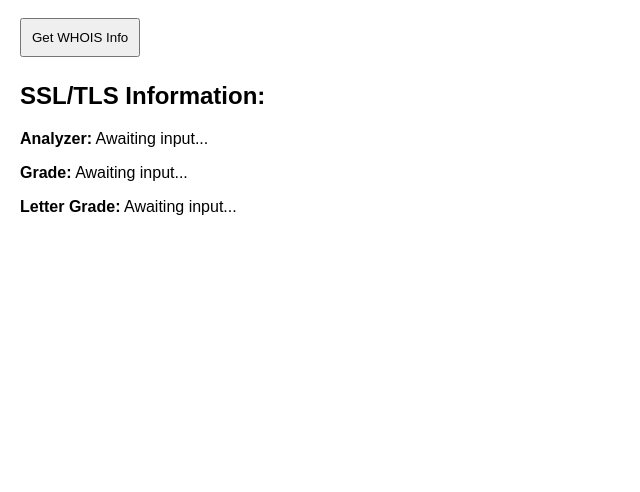
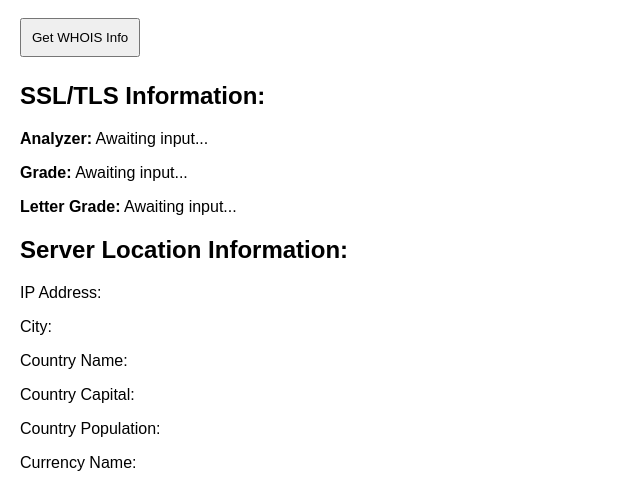
Before and after one commit to Romain-Lorenzo/webScanner, a Flask app: page / in a window 1280 px wide. Shown: the part 372-864 px from the top of the page, without its empty margins (0-640 px from the left). Before the commit the page ends 587 px from the top, so only its background shows below. Run offline with Flask 3, Linux system fonts and the light colour scheme.

Commit message:
2nd push

```diff
--- a/app.py
+++ b/app.py
@@ -1,6 +1,6 @@
-import os
 from flask import Flask, render_template, request, jsonify
 from requests import get
+import requests
 
 app = Flask(__name__)
 
@@ -91,3 +91,38 @@ def api_tls():
 
     except Exception as e:
         return jsonify({"error": f"Failed to fetch TLS data: {str(e)}"}), 500
+
+@app.route('/api/server-info', methods=['POST'])
+def api_server_info():
+    data = request.get_json()
+    if not data or "url" not in data:
+        return jsonify({"error": "Missing 'url' in request data"}), 400
+
+    url = data["url"]
+
+    try:
+        # Step 1: Retrieve the IP address using Web-Check's DNS API
+        dns_response = requests.get(f"http://webcheck:3000/api/dns?url={url}", timeout=10)
+        dns_response.raise_for_status()
+        dns_data = dns_response.json()
+
+        # Extract IP address from the 'A' object if it exists
+        ip_address = None
+        if "A" in dns_data and isinstance(dns_data["A"], dict) and "address" in dns_data["A"]:
+            ip_address = dns_data["A"]["address"]
+        elif "address" in dns_data:  # Fallback in case structure changes
+            ip_address = dns_data["address"]
+
+        if not ip_address:
+            return jsonify({"error": "Failed to retrieve IP address."}), 404
+
+        # Step 2: Query ipapi.co with the IP address
+        ipapi_response = requests.get(f"https://ipapi.co/{ip_address}/json/", timeout=10)
+        ipapi_response.raise_for_status()
+        server_info = ipapi_response.json()
+
+        # Return the server info
+        return jsonify(server_info)
+
+    except requests.exceptions.RequestException as e:
+        return jsonify({"error": f"Failed to fetch server info: {str(e)}"}), 500
--- a/static/script.js
+++ b/static/script.js
@@ -13,6 +13,14 @@ document.getElementById("check-form").addEventListener("submit", async (e) => {
     const tlsGradeElement = document.getElementById("tls-grade");
     const tlsLetterGradeElement = document.getElementById("tls-lettergrade");
 
+    // Server-related elements
+    const serverIpElement = document.getElementById("server-ip");
+    const serverCityElement = document.getElementById("server-city");
+    const serverCountryNameElement = document.getElementById("server-country-name");
+    const serverCountryCapitalElement = document.getElementById("server-country-capital");
+    const serverCountryPopulationElement = document.getElementById("server-country-population");
+    const serverCurrencyNameElement = document.getElementById("server-currency-name");
+
     // Reset and show loading states
     resultElement.textContent = "Loading...";
     domainCountElement.textContent = "Number of domains: 0";
@@ -24,33 +32,45 @@ document.getElementById("check-form").addEventListener("submit", async (e) => {
     tlsGradeElement.textContent = "Loading...";
     tlsLetterGradeElement.textContent = "Loading...";
 
+    serverIpElement.textContent = "Loading...";
+    serverCityElement.textContent = "Loading...";
+    serverCountryNameElement.textContent = "Loading...";
+    serverCountryCapitalElement.textContent = "Loading...";
+    serverCountryPopulationElement.textContent = "Loading...";
+    serverCurrencyNameElement.textContent = "Loading...";
+
     try {
-        // Perform the security scan
+        // Perform all API queries simultaneously
         const scanResponse = fetch(`/api/scan`, {
             method: "POST",
             headers: { "Content-Type": "application/json" },
             body: JSON.stringify({ url: urlInput }),
         });
 
-        // Fetch domain data from crt.sh
         const domainResponse = fetch(`/api/domains`, {
             method: "POST",
             headers: { "Content-Type": "application/json" },
             body: JSON.stringify({ domain: new URL(urlInput).hostname }),
         });
 
-        // Fetch TLS information
         const tlsResponse = fetch(`/api/tls`, {
             method: "POST",
             headers: { "Content-Type": "application/json" },
             body: JSON.stringify({ url: urlInput }),
         });
 
-        // Await all responses simultaneously
-        const [scanData, domainData, tlsData] = await Promise.all([
+        const serverInfoResponse = fetch(`/api/server-info`, {
+            method: "POST",
+            headers: { "Content-Type": "application/json" },
+            body: JSON.stringify({ url: urlInput }),
+        });
+
+        // Await all responses
+        const [scanData, domainData, tlsData, serverInfoData] = await Promise.all([
             (await scanResponse).json(),
             (await domainResponse).json(),
             (await tlsResponse).json(),
+            (await serverInfoResponse).json(),
         ]);
 
         // Display security scan result
@@ -77,13 +97,34 @@ document.getElementById("check-form").addEventListener("submit", async (e) => {
             tlsGradeElement.textContent = "Grade data not available.";
             tlsLetterGradeElement.textContent = "Letter grade data not available.";
         }
+
+        // Display server info
+        if (serverInfoData) {
+            serverIpElement.textContent = serverInfoData.ip || "N/A";
+            serverCityElement.textContent = serverInfoData.city || "N/A";
+            serverCountryNameElement.textContent = serverInfoData.country_name || "N/A";
+            serverCountryCapitalElement.textContent = serverInfoData.country_capital || "N/A";
+            serverCountryPopulationElement.textContent = serverInfoData.country_population
+                ? serverInfoData.country_population.toLocaleString()
+                : "N/A";
+            serverCurrencyNameElement.textContent = serverInfoData.currency_name || "N/A";
+        } else {
+            resultElement.textContent = "Server info not available.";
+        }
     } catch (error) {
-        // Handle errors for each request
+        // Handle errors for all requests
         resultElement.textContent = `Error: ${error.message}`;
         domainCountElement.textContent = "N/A";
         tlsAnalyzerElement.textContent = `Error: ${error.message}`;
         tlsGradeElement.textContent = "N/A";
         tlsLetterGradeElement.textContent = "N/A";
+        serverIpElement.textContent = "Error fetching IP data.";
+        serverCityElement.textContent = "N/A";
+        serverCountryNameElement.textContent = "N/A";
+        serverCountryCapitalElement.textContent = "N/A";
+        serverCountryPopulationElement.textContent = "N/A";
+        serverCurrencyNameElement.textContent = "N/A";
+
     }
 });
 
--- a/templates/index.html
+++ b/templates/index.html
@@ -58,6 +58,16 @@
         <p><strong>Letter Grade:</strong> <span id="tls-lettergrade">Awaiting input...</span></p>
     </div>
 
+    <h2>Server Location Information:</h2>
+    <div id="server-info">
+        <p>IP Address: <span id="server-ip"></span></p>
+        <p>City: <span id="server-city"></span></p>
+        <p>Country Name: <span id="server-country-name"></span></p>
+        <p>Country Capital: <span id="server-country-capital"></span></p>
+        <p>Country Population: <span id="server-country-population"></span></p>
+        <p>Currency Name: <span id="server-currency-name"></span></p>
+    </div>
+
     <script src="/static/script.js"></script>
 </body>
 </html>
```
